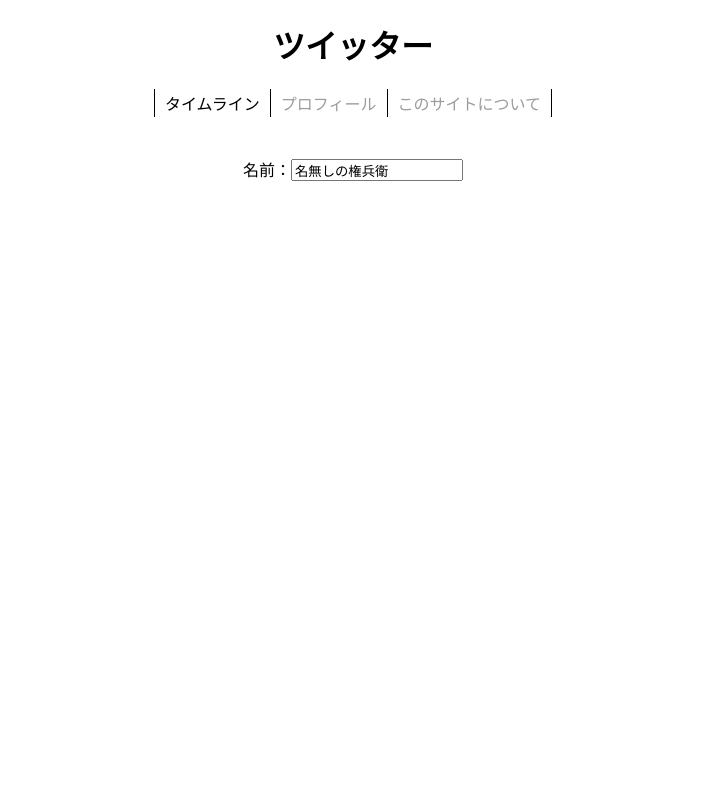
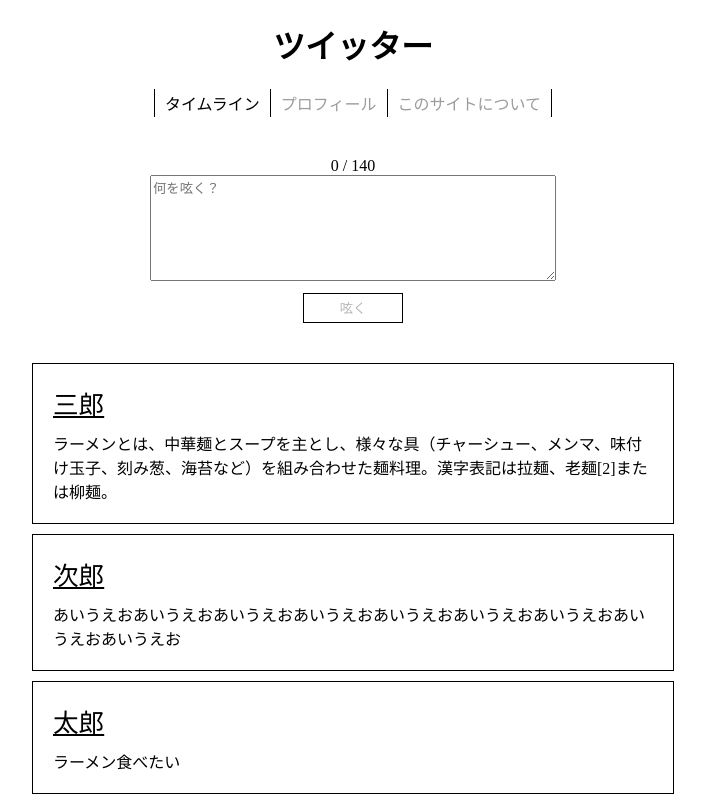
Before and after one commit to shutarou-iijima/react-sample, a React (Create React App) app: page /profile in a window 1280 px wide. Shown: the whole page, without its empty margins (287-992 px from the left). Built offline with nearby package versions, Linux system fonts and the light colour scheme.

Commit message:
urlがルートから始まっていなくてもルーティングできるようにした

```diff
--- a/src/components/Twitter.tsx
+++ b/src/components/Twitter.tsx
@@ -9,11 +9,15 @@
 import User from "../types/User";
 import Tweet from "../types/Tweet";
 
-function Twitter() {
+interface Props {
+    root: string
+}
+
+function Twitter({ root }: Props) {
     const [menuItems] = useState<MenuItem[]>([
-        { id: 1, to: '/', title: 'タイムライン' },
-        { id: 2, to: '/profile', title: 'プロフィール' },
-        { id: 3, to: '/about', title: 'このサイトについて' },
+        { id: 1, to: `${root}`, title: 'タイムライン' },
+        { id: 2, to: `${root}profile`, title: 'プロフィール' },
+        { id: 3, to: `${root}about`, title: 'このサイトについて' },
     ])
 
     const [selectedMenuItemId, setSelectedMenuItemId] = useState<number>(1)
@@ -42,10 +46,10 @@
                 />
                 <main>
                     <Switch>
-                        <Route path="/about">
+                        <Route path={root + 'about'}>
                             <About />
                         </Route>
-                        <Route path="/profile">
+                        <Route path={root + 'profile'}>
                             <Profile
                                 name={users[0].name}
                                 onChange={(value) => {
@@ -55,7 +59,7 @@
                                 }}
                             />
                         </Route>
-                        <Route path="/">
+                        <Route path={root}>
                             <Timeline
                                 users={users}
                                 tweets={tweets}
--- a/src/index.tsx
+++ b/src/index.tsx
@@ -3,7 +3,9 @@
 import './index.css';
 import Twitter from "./components/Twitter";
 
+const root = window.location.href.replace(window.location.origin, '')
+
 ReactDOM.render(
-    <Twitter />,
+    <Twitter root={root} />,
     document.getElementById('root')
 );
```
